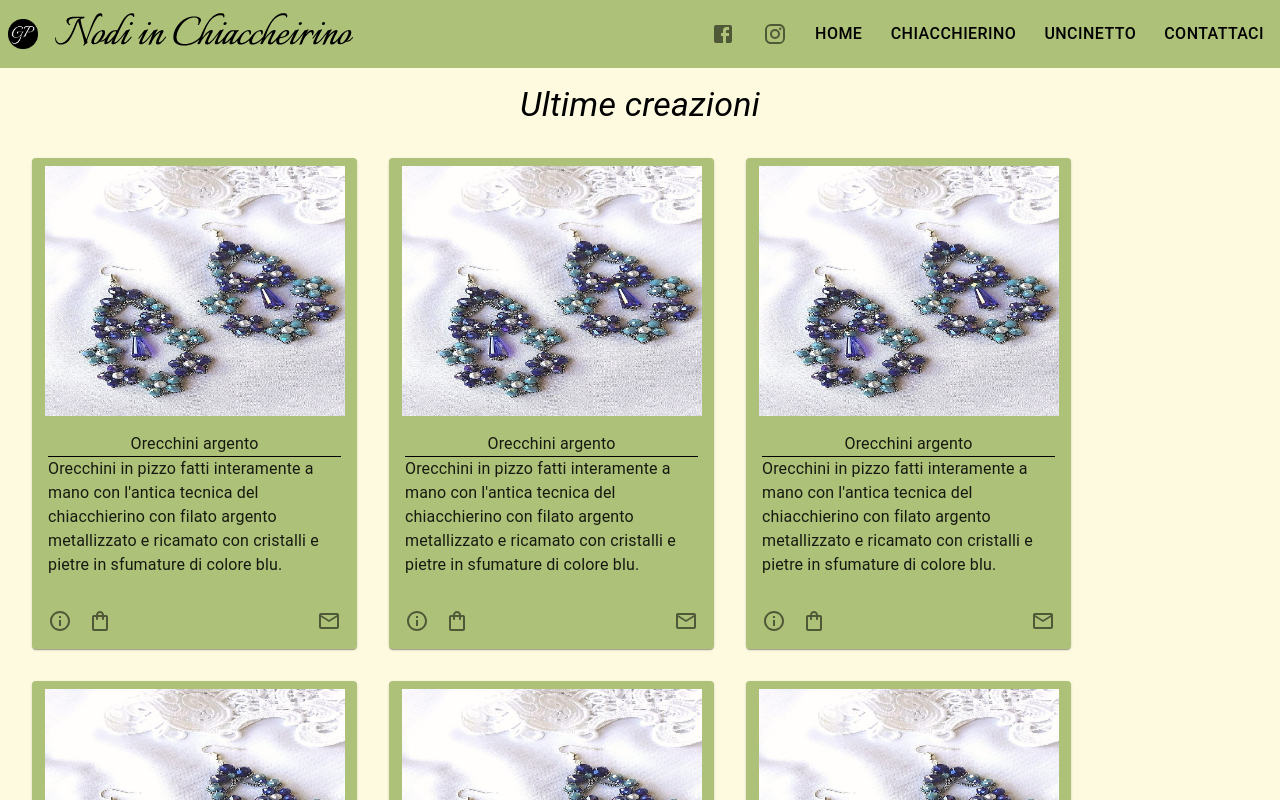
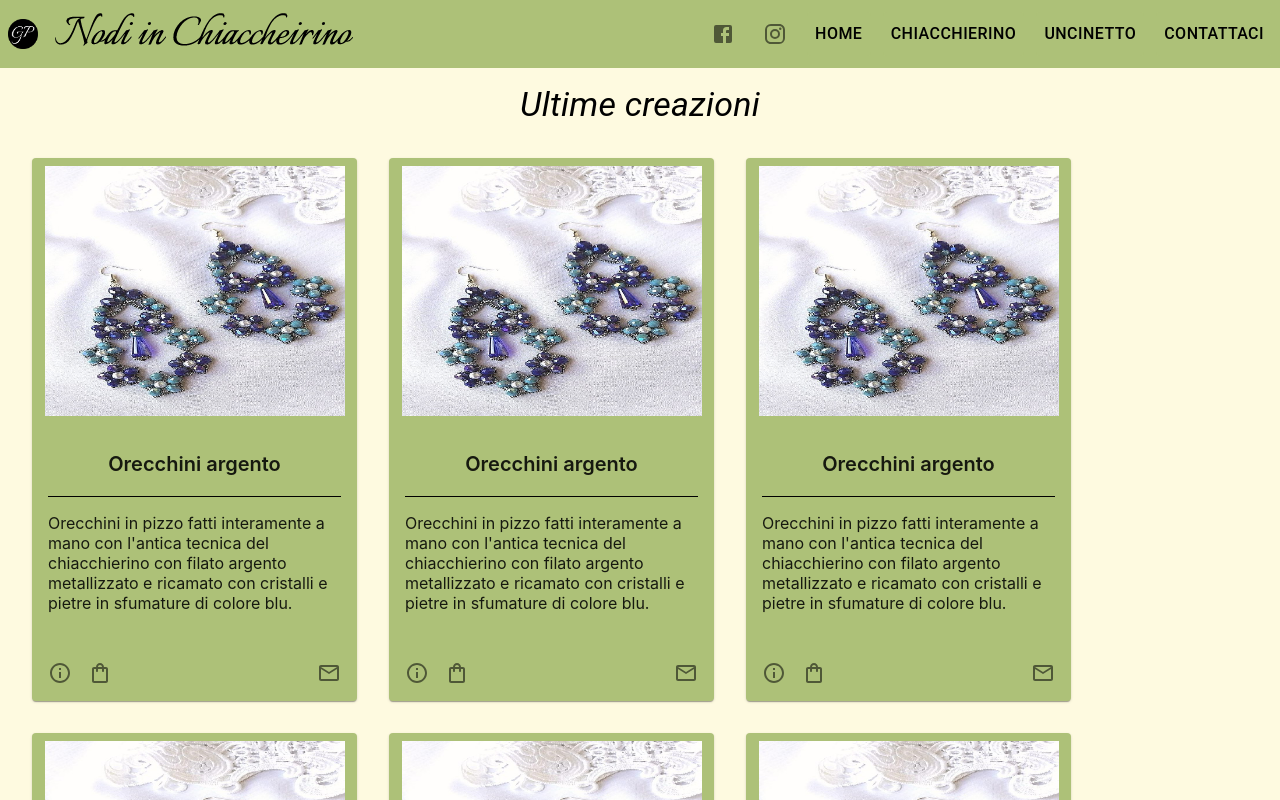
Before and after one commit to Tommaso4497/nodiin, a Next.js app: page / in a window 1280 px wide. Shown: the top 800 px of the page. Built offline with nearby package versions, Linux system fonts and the light colour scheme.

Commit message:
paragraph

```diff
--- a/pages/components/SingleCard.js
+++ b/pages/components/SingleCard.js
@@ -26,9 +26,9 @@ const SingleCard = ({ title, image, descr }) => {
         <div className={styles.imageWrapper}>{image}</div>
       </CardMedia>
       <CardContent>
-        <Typography className={styles.title}>{title}</Typography>
+        <p className={styles.title}>{title}</p>
         <Divider className={styles.description} />
-        <Typography>{descr}</Typography>
+        <p>{descr}</p>
       </CardContent>
       <CardActions
         style={{
```
